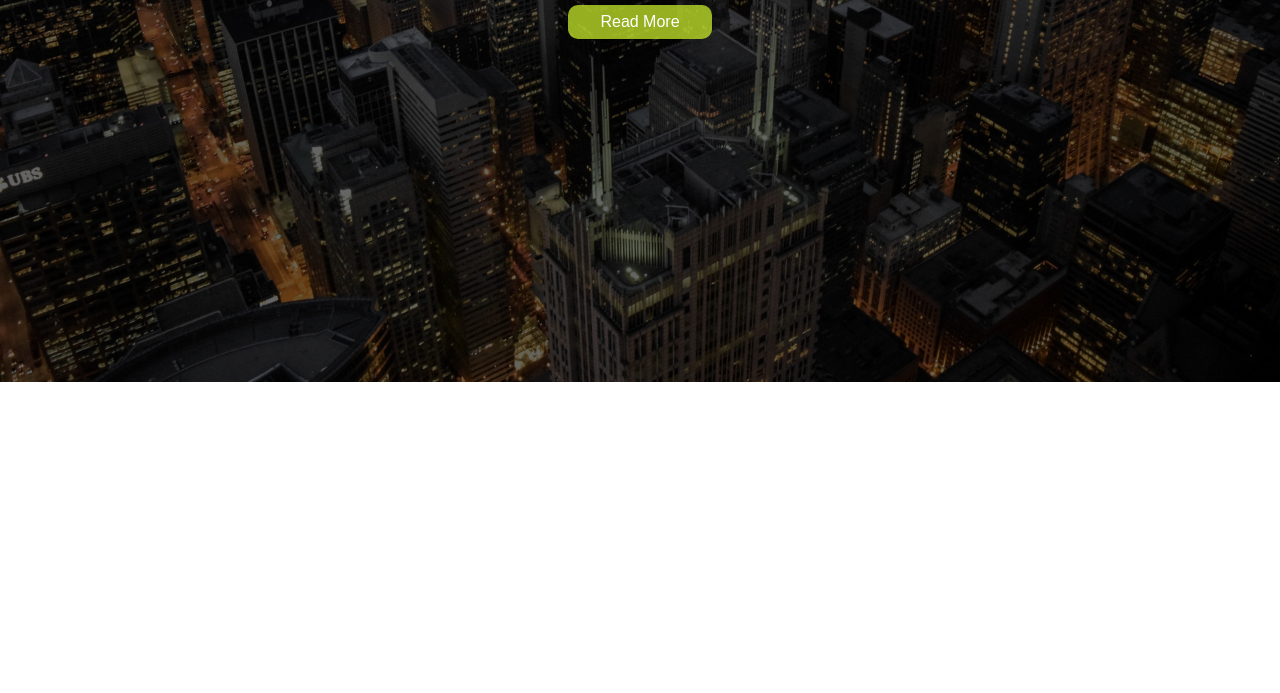
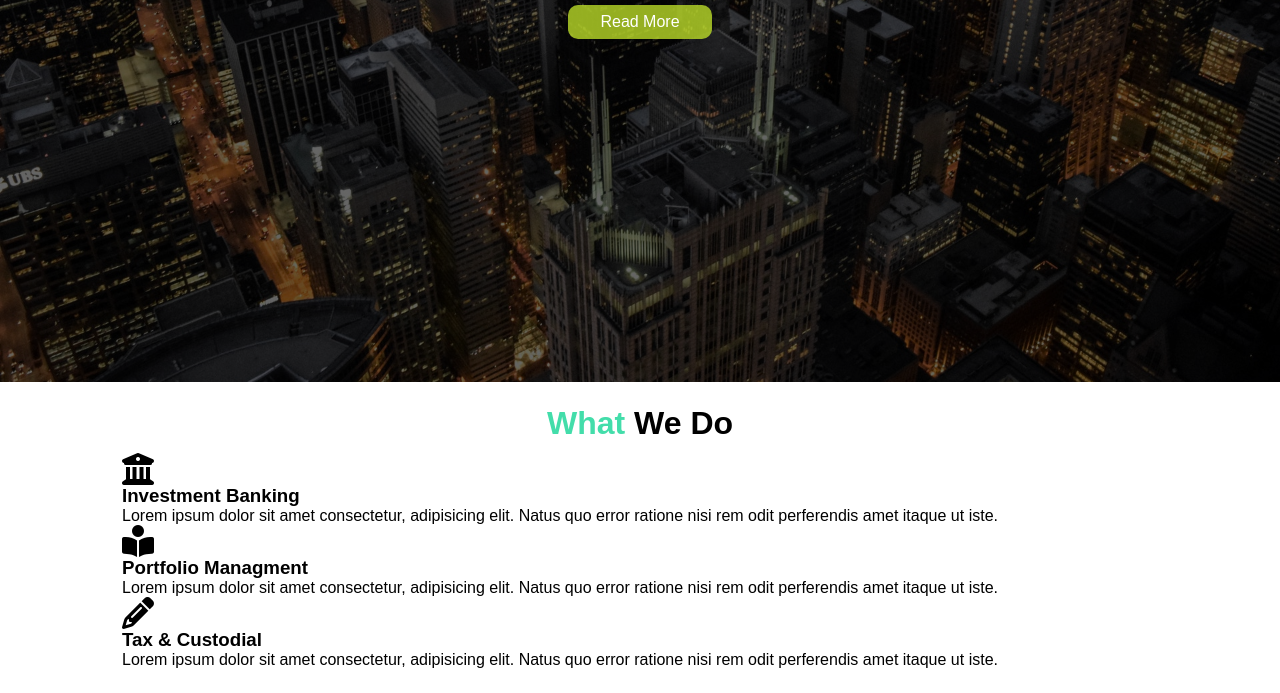
Before and after one commit to surajbanthot/EdgeLedger, a plain HTML site: page index.html in a window 1280 px wide. Shown: the part 478-1171 px from the top of the page. Before the commit the page ends 860 px from the top, so only its background shows below. Drawn offline with Linux system fonts and the light colour scheme.

Commit message:
Section 2 What We Do Build

```diff
--- a/css/style.css
+++ b/css/style.css
@@ -22,11 +22,33 @@ p{
 
 /* Utility Class */
 
+.container{
+    max-width: 1100px;
+    margin: auto;
+    padding: 0 2rem;
+    overflow:hidden;
+}
+
+
+.text-center{
+    text-align: center;
+}
+
 .l-heading{
     font-size:4 rem;
     margin-bottom:0.75rem;
     line-height: 1.1;
 }
+
+.m-heading {
+    font-size: 2rem;
+    margin-bottom: 0.75rem;
+    line-height: 1.1;
+}
+
+.py-1{padding: 1.5rem;}
+.py-2{padding: 2.5rem;}
+.py-3{padding: 3.5rem;}
 
 .lead{
     font-size:1.3rem;
--- a/index.html
+++ b/index.html
@@ -36,5 +36,34 @@
             </a>
         </div>
     </header>
+    <!-- Section : what we do -->
+    <section id="what" class="bg-light py-1">
+        <div class="container">
+            <h2 class="m-heading text-center"><span class="text-primary">What</span> We Do</h2>
+            <div class="items">
+                <div class="item">
+                    <i class="fas fa-university fa-2x"></i>
+                    <div>
+                        <h3>Investment Banking</h3>
+                        <p>Lorem ipsum dolor sit amet consectetur, adipisicing elit. Natus quo error ratione nisi rem odit perferendis amet itaque ut iste.</p>
+                    </div>
+                </div>
+                <div class="item">
+                    <i class="fas fa-book-reader fa-2x"></i>
+                    <div>
+                        <h3>Portfolio Managment</h3>
+                        <p>Lorem ipsum dolor sit amet consectetur, adipisicing elit. Natus quo error ratione nisi rem odit perferendis amet itaque ut iste.</p>
+                    </div>
+                </div>
+                <div class="item">
+                    <i class="fas fa-pencil-alt fa-2x"></i>
+                    <div>
+                        <h3>Tax & Custodial</h3>
+                        <p>Lorem ipsum dolor sit amet consectetur, adipisicing elit. Natus quo error ratione nisi rem odit perferendis amet itaque ut iste.</p>
+                    </div>
+                </div>
+            </div>
+        </div>
+    </section>
 </body>
 </html>
```
